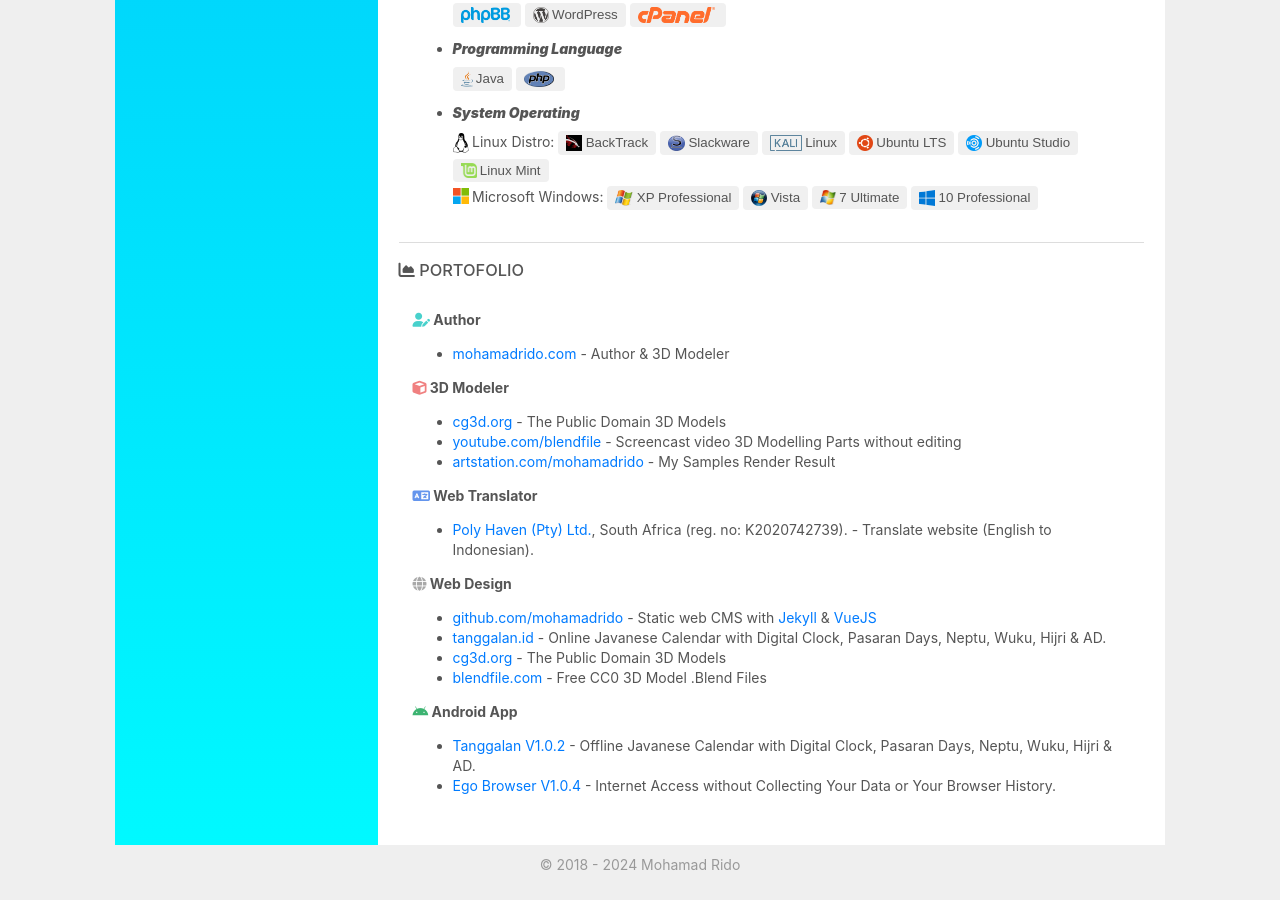
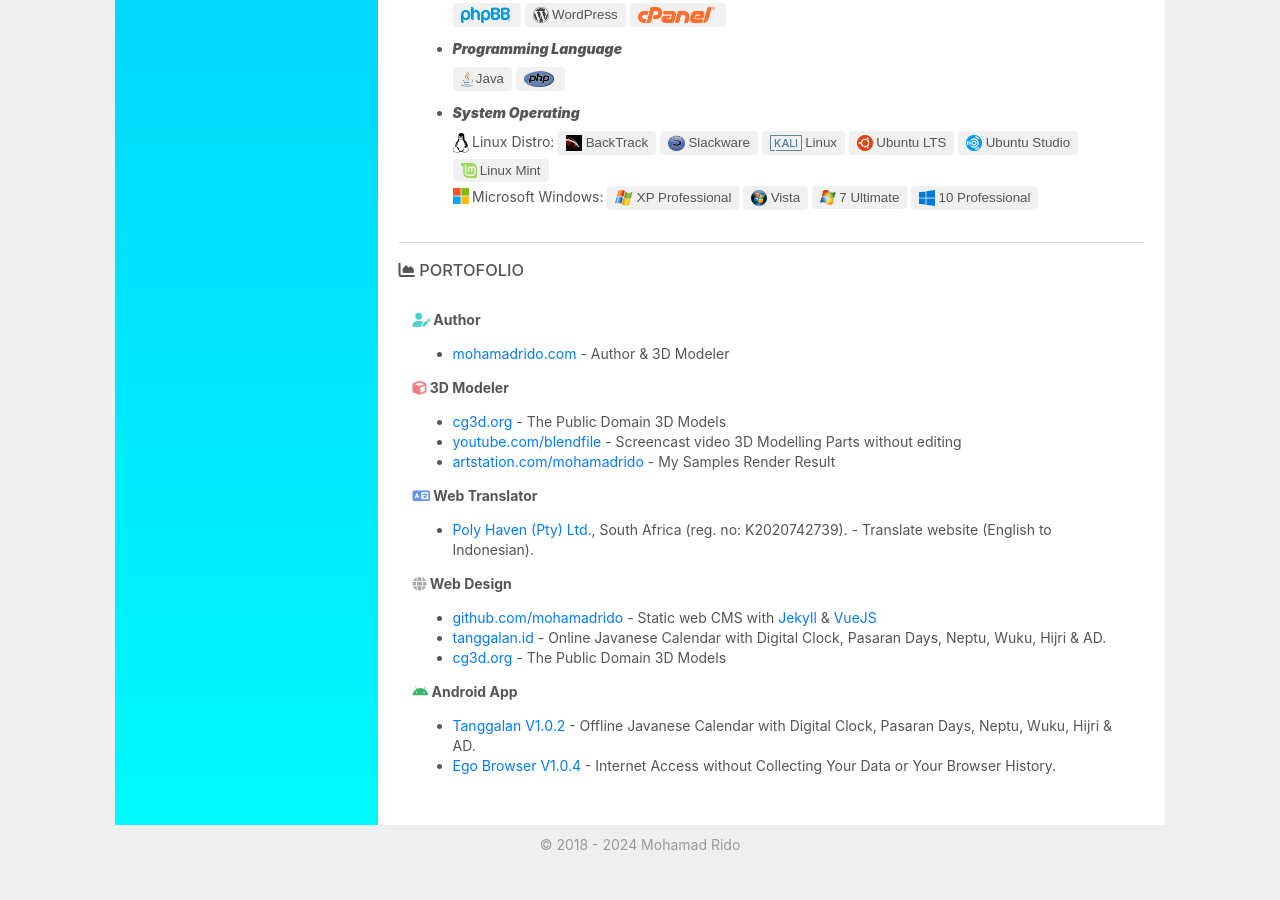
Before and after one commit to j5sacolasembalagens-pixel/xkhujztrbowverbtqv9mmmgnutuqjjakzdfafbwww, a Jekyll site: the page built from en.html, in a window 1280 px wide and 900 px high, scrolled down 2383 px. Built offline with Jekyll 4.4.1, drawn with Linux system fonts in a browser that asks for light colours; nearby versions of some CDN libraries.

Commit message:
Update en.html

```diff
--- a/en.html
+++ b/en.html
@@ -206,7 +206,6 @@ layout: default
       <li><a href="https://github.com/mohamadrido">github.com/mohamadrido</a> - Static web CMS with <a href="https://jekyllrb.com">Jekyll</a> &amp; <a href="https://vuejs.org">VueJS</a></li>
       <li><a href="https://tanggalan.id">tanggalan.id</a> - Online Javanese Calendar with Digital Clock, Pasaran Days, Neptu, Wuku, Hijri & AD.</li>
       <li><a href="https://cg3d.org">cg3d.org</a> - The Public Domain 3D Models</li>
-      <li><a href="https://blendfile.com">blendfile.com</a> - Free CC0 3D Model .Blend Files</li>
       </ul>
 
     <b><i class="fab fa-android" style="color:mediumseagreen;"></i> Android App</b>
```
